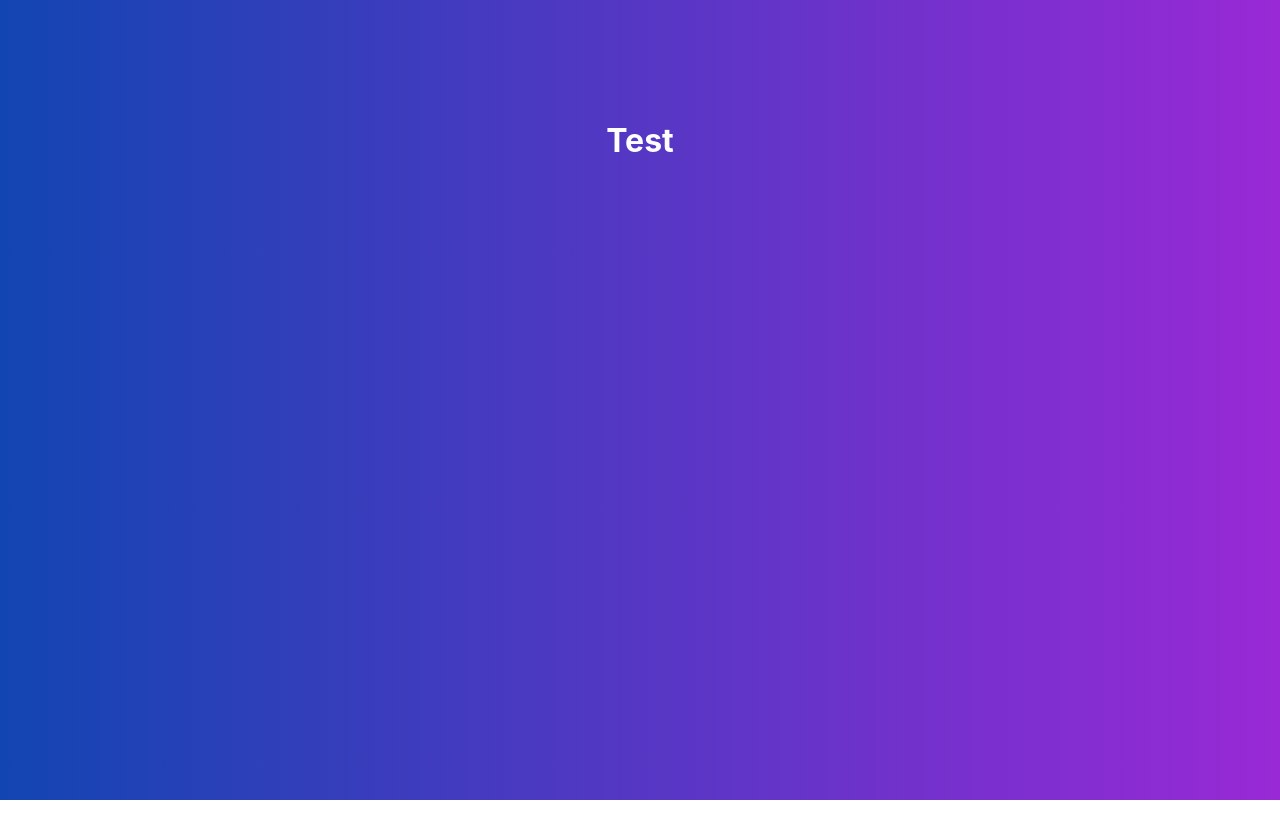
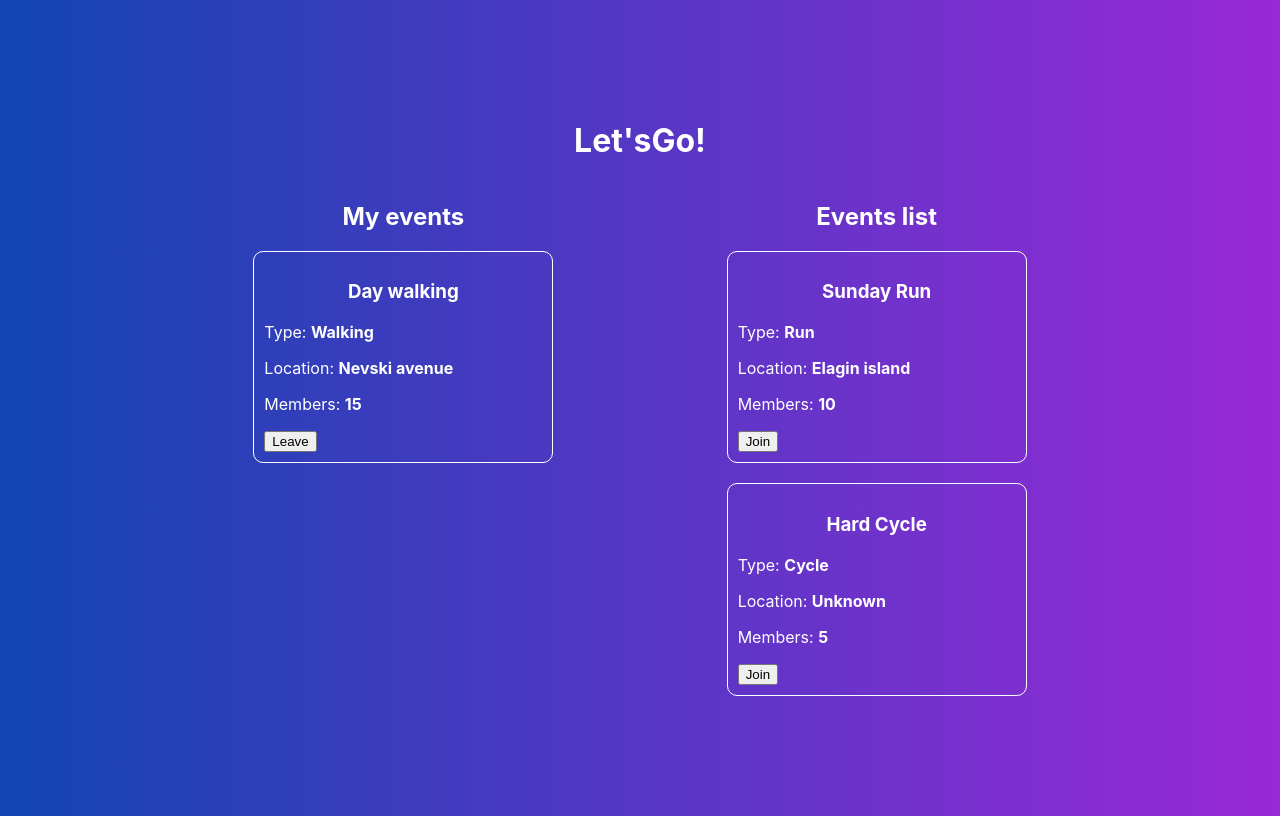
Before and after one commit to Skaper777/lets-go-react, a React (Create React App) app: page / in a window 1280 px wide. Built offline with nearby package versions, Linux system fonts and the light colour scheme.

Commit message:
feat: :sparkles: add basic app logic - foundation

```diff
--- /dev/null
+++ b/src/components/Events/EventsList/EventItem/EventItem.js
@@ -0,0 +1,21 @@
+import classes from './EventItem.module.css'
+
+const EventItem = (props) => {
+  let button = <button onClick={() => props.onJoinClick(props.eventItem.id)}>Join</button>
+
+  if (props.isMyEvent) button = <button onClick={() => props.onLeaveClick(props.eventItem.id)}>Leave</button>
+
+  return (
+    <li className={classes.EventItem}>
+      <h3>{props.eventItem.title}</h3>
+      <p>Type: <b>{props.eventItem.type}</b></p>
+      <p>Location: <b>{props.eventItem.location}</b></p>
+      <p>Members: <b>{props.eventItem.members}</b></p>
+      <div>
+        {button}
+      </div>
+    </li>
+  )
+}
+
+export default EventItem
--- /dev/null
+++ b/src/components/Events/EventsList/EventItem/EventItem.module.css
@@ -0,0 +1,12 @@
+.EventItem {
+  border: 1px solid white;
+  border-radius: 10px;
+  box-sizing: border-box;
+  padding: 10px;
+  width: 300px;
+  margin-bottom: 20px;
+}
+
+.EventItem h3 {
+  text-align: center;
+}
--- /dev/null
+++ b/src/components/Events/EventsList/EventsList.js
@@ -0,0 +1,31 @@
+import classes from './EventsList.module.css'
+import EventItem from './EventItem/EventItem'
+
+const EventsList = (props) => {
+  let title = 'Events list'
+
+  if (props.isMyEvents) title = 'My events'
+
+  return (
+    <div className={classes.EventsList}>
+      <h2>{title}</h2>
+      <ul>
+        {
+          props.eventsList.map((item, index) => {
+            return (
+              <EventItem
+                eventItem={item}
+                key={index}
+                isMyEvent={props.isMyEvents}
+                onJoinClick={props.onJoinClick}
+                onLeaveClick={props.onLeaveClick}
+              />
+            )
+          })
+        }
+      </ul>
+    </div>
+  )
+}
+
+export default EventsList
--- /dev/null
+++ b/src/components/Events/EventsList/EventsList.module.css
@@ -0,0 +1,8 @@
+.EventsList ul {
+  list-style: none;
+  padding: 0;
+}
+
+.EventsList h2 {
+  text-align: center;
+}
--- a/src/containers/MainPage/MainPage.js
+++ b/src/containers/MainPage/MainPage.js
@@ -1,15 +1,91 @@
 import React, {Component} from "react";
+import EventsList from "../../components/Events/EventsList/EventsList";
 import classes from './MainPage.module.css'
 
 class MainPage extends Component {
   state = {
-    eventsList: []
+    eventsList: [
+      {
+        id: 0,
+        title: 'Sunday Run',
+        type: 'Run',
+        location: 'Elagin island',
+        members: 10
+      },
+      {
+        id: 2,
+        title: 'Hard Cycle',
+        type: 'Cycle',
+        location: 'Unknown',
+        members: 5
+      }
+    ],
+    myEvents: [
+      {
+        id: 1,
+        title: 'Day walking',
+        type: 'Walking',
+        location: 'Nevski avenue',
+        members: 15
+      }
+    ]
+  }
+
+  onJoinHandler = (eventId) => {
+    const newEventsList = [...this.state.eventsList]
+    const newMyEvents = [...this.state.myEvents]
+
+    const index = newEventsList.indexOf(newEventsList.find(item => item.id === eventId))
+    const myEvent = newEventsList.splice(index, 1)
+
+    newMyEvents.push(...myEvent)
+
+    this.setState({
+      eventsList: newEventsList,
+      myEvents: newMyEvents
+    })
+  }
+
+  onLeaveHandler = (eventId) => {
+    const newEventsList = [...this.state.eventsList]
+    const newMyEvents = [...this.state.myEvents]
+
+    const index = newMyEvents.indexOf(newMyEvents.find(item => item.id === eventId))
+    const myEvent = newMyEvents.splice(index, 1)
+
+    newEventsList.push(...myEvent)
+
+    this.setState({
+      eventsList: newEventsList,
+      myEvents: newMyEvents
+    })
   }
 
   render() {
+    const list = this.state.eventsList.length ?
+      <EventsList
+        onJoinClick={this.onJoinHandler}
+        eventsList={this.state.eventsList.sort((a, b) => a.id - b.id)}
+      />
+      : null
+
+    const myList = this.state.myEvents.length ?
+      <EventsList
+        onLeaveClick={this.onLeaveHandler}
+        eventsList={this.state.myEvents.sort((a, b) => a.id - b.id)}
+        isMyEvents={true}
+      />
+      : null
+
     return (
       <div className={classes.MainPage}>
-        <h1>Test</h1>
+        <div className={classes.MainPageContainer}>
+          <h1>Let'sGo!</h1>
+          <div className={classes.MainPageEvents}>
+            {myList}
+            {list}
+          </div>
+        </div>
       </div>
     )
   }
--- a/src/containers/MainPage/MainPage.module.css
+++ b/src/containers/MainPage/MainPage.module.css
@@ -6,3 +6,19 @@
   width: 100%;
   background: linear-gradient(90deg, #1245b2 0%, #9929d6 100%);
 }
+
+.MainPage h1 {
+  width: 100%;
+  text-align: center;
+}
+
+.MainPageContainer {
+  width: 100%;
+  max-width: 1120px;
+  margin: 0 auto;
+}
+
+.MainPageEvents {
+  display: flex;
+  justify-content: space-evenly;
+}
```
Also changed, not shown: src/components/EventItem/EventItem.css (deleted), src/components/EventItem/EventItem.js (deleted).
